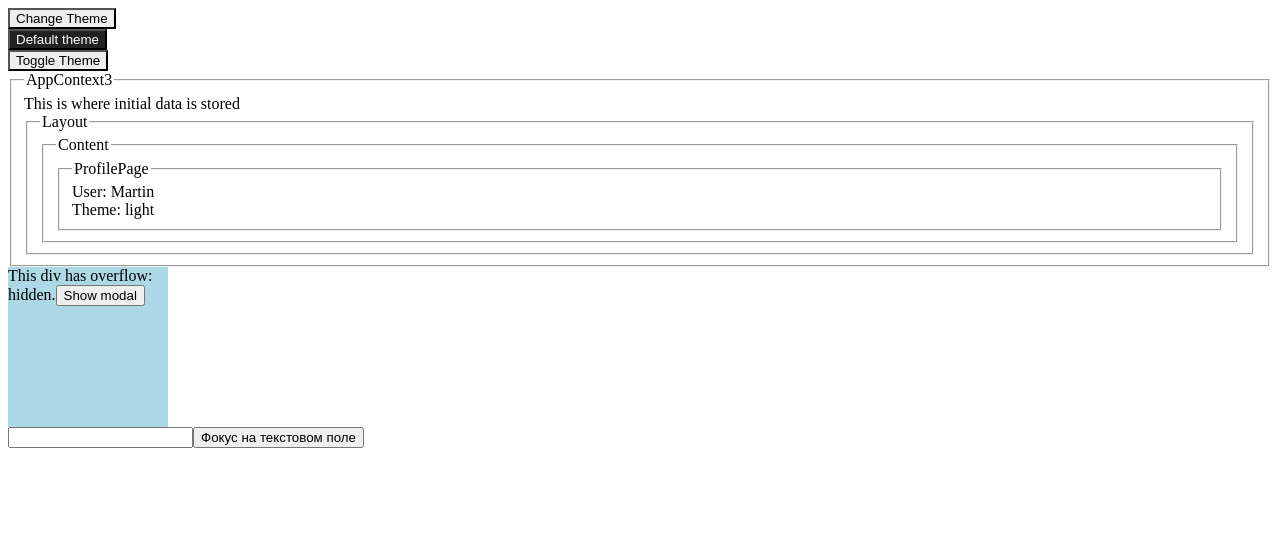
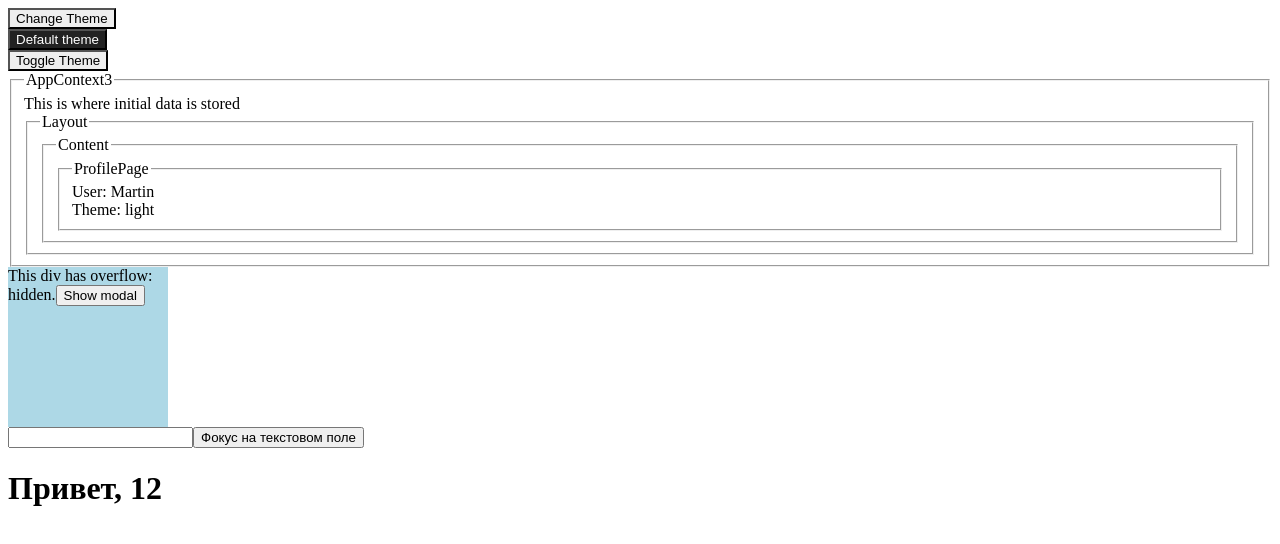
Before and after one commit to education-vk-company/lesson-5-samples, a React app: page / in a window 1280 px wide. Shown: the top 544 px of the page. Built offline with nearby package versions, Linux system fonts and the light colour scheme.

Commit message:
new proptypes example

```diff
--- a/package.json
+++ b/package.json
@@ -31,6 +31,7 @@
 		"webpack-dev-server": "3.2.1"
 	},
 	"dependencies": {
+		"prop-types": "^15.7.2",
 		"react": "16.8.6",
 		"react-dom": "16.8.6"
 	}
--- /dev/null
+++ b/src/2_6-react/6/Greeting.js
@@ -0,0 +1,14 @@
+import React from 'react';
+import PropTypes from 'prop-types';
+
+export class Greeting extends React.Component {
+	render() {
+		return (
+			<h1>Привет, {this.props.name}</h1>
+		);
+	}
+};
+
+Greeting.propTypes = {
+	name: PropTypes.string
+};
--- /dev/null
+++ b/src/2_6-react/6/app.js
@@ -0,0 +1,11 @@
+import React from 'react';
+import PropTypes from 'prop-types';
+import {Greeting} from './Greeting';
+
+export class AppPropTypes extends React.Component {
+	render() {
+		return (
+			<Greeting name={ 12 } />
+		);
+	}
+};
--- /dev/null
+++ b/src/2_6-react/6/index.js
@@ -0,0 +1,2 @@
+export * from './app';
+export * from './Greeting';
--- a/src/2_6-react/index.js
+++ b/src/2_6-react/index.js
@@ -3,6 +3,6 @@ export * from './2';
 export * from './3';
 export * from './4';
 export * from './5';
-// export * from './6';
+export * from './6';
 // export * from './7';
 // export * from './8';
--- a/src/App.2_6.js
+++ b/src/App.2_6.js
@@ -5,7 +5,8 @@ import {
 	AppContext2,
 	AppContext3,
 	AppPortal,
-	AppRef
+	AppRef,
+	AppPropTypes
 } from './2_6-react/';
 
 class App extends Component {
@@ -17,6 +18,7 @@ class App extends Component {
 				<AppContext3 />
 				<AppPortal />
 				<AppRef />
+				<AppPropTypes />
 			</div>
 		);
 	}
```
